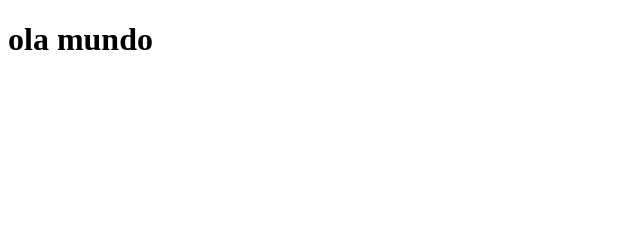
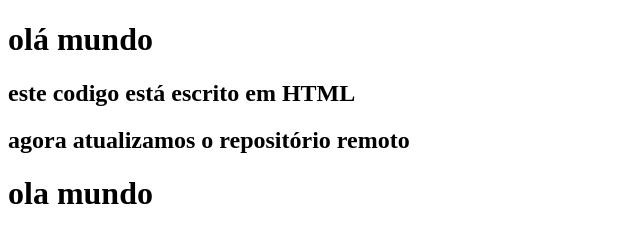
Before and after one commit to pedromarqs1y/ola-mundo, a plain HTML site: page index.html in a window 1280 px wide. Shown: the whole page, without its empty margins (0-640 px from the left). Drawn offline with Linux system fonts and the light colour scheme.

Commit message:
update index.html remoto

```diff
--- a/index.html
+++ b/index.html
@@ -5,6 +5,9 @@
 		<title>ola mundo</title>
 	</head>
 	<body>
+		<h1>olá mundo</h1>
+		<h2>este codigo está escrito em HTML</h2>
+		<h2> agora atualizamos o repositório remoto</h2>
 	<h1>ola mundo </h1>
 	</body>
 </html>
```
